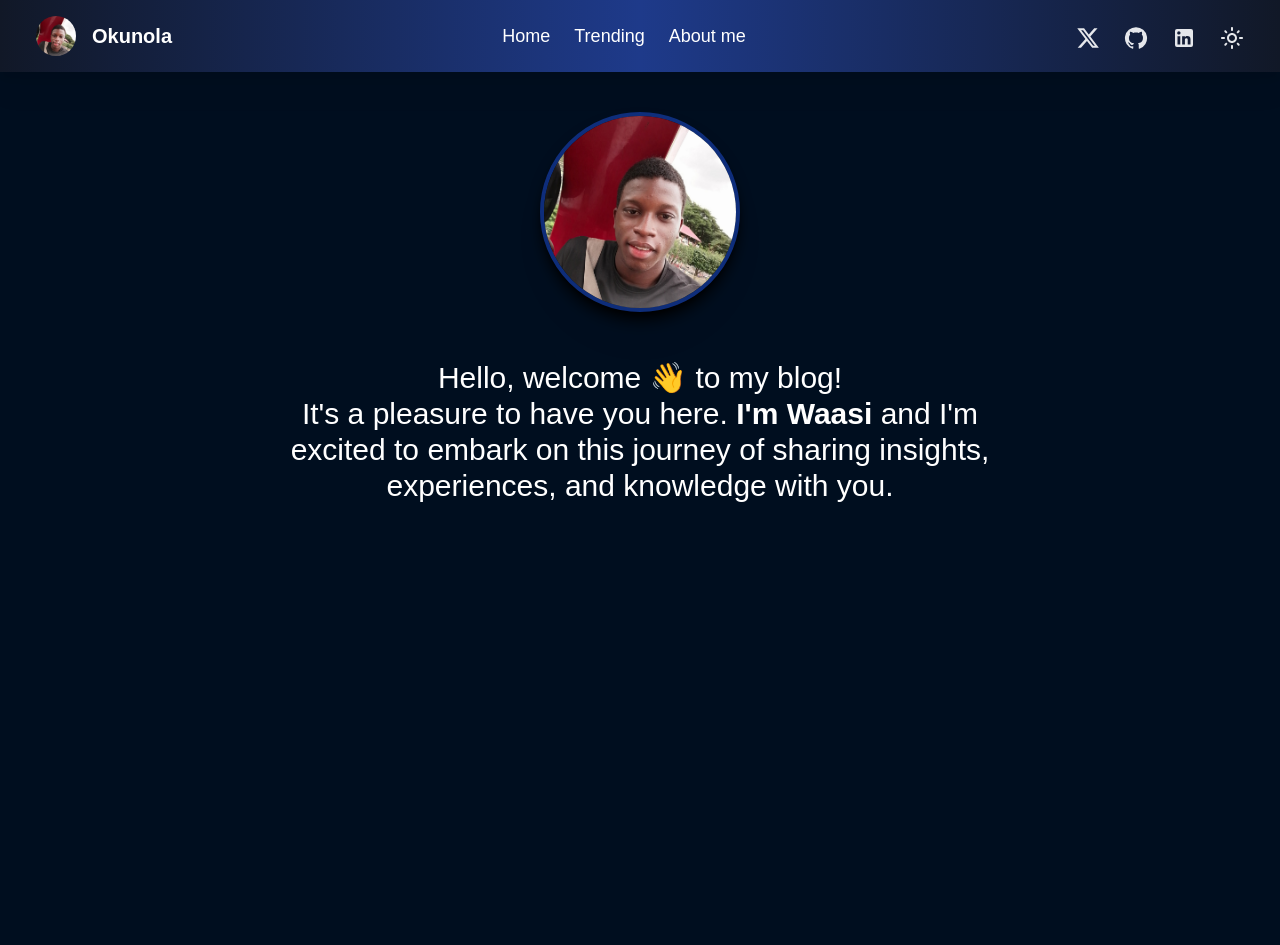
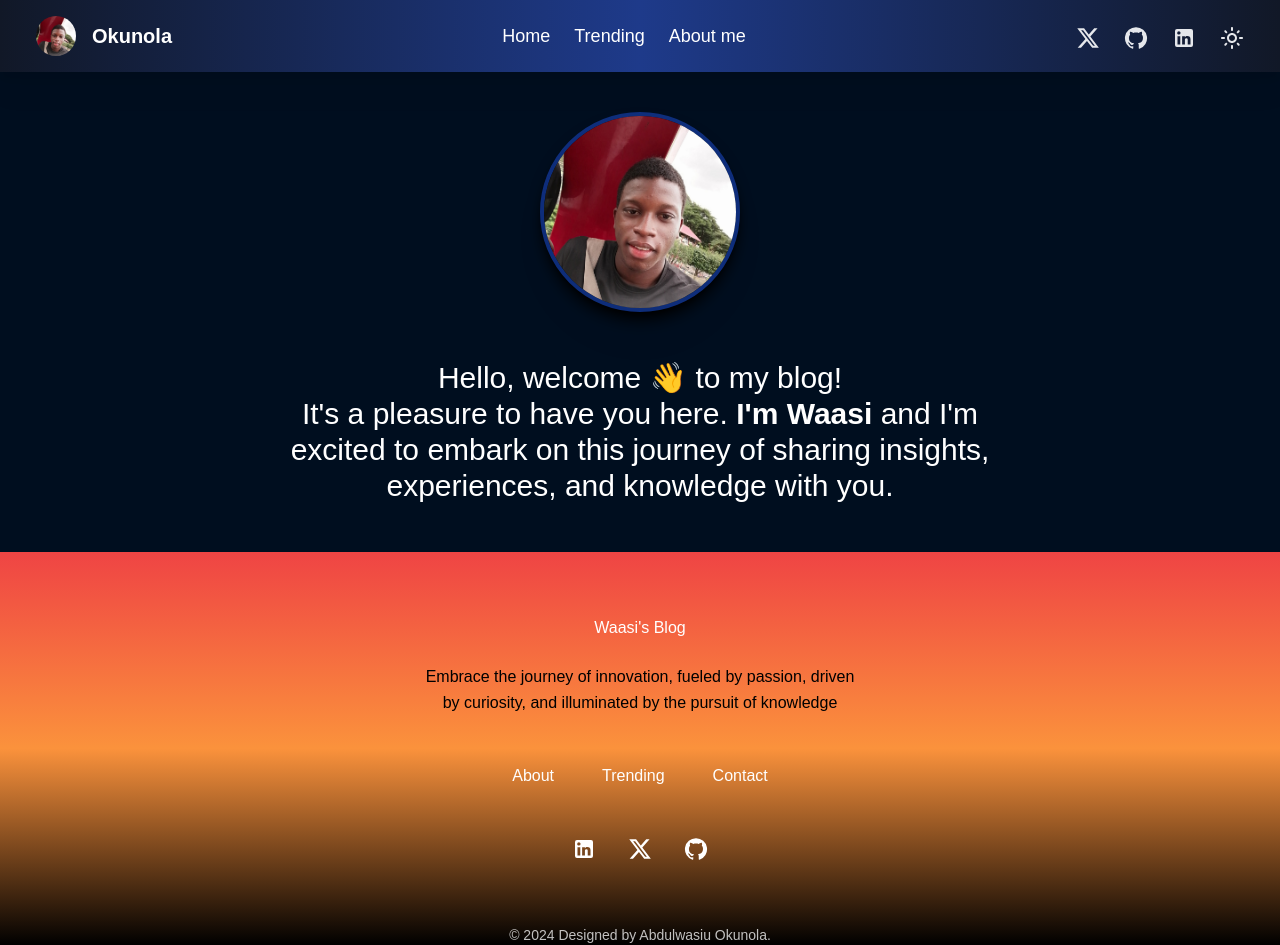
Before and after one commit to Okunola11/Nextjs-Mdx-Blog, a Next.js app: page /about in a window 1280 px wide. Before the commit the page ends 800 px from the top, so only its background shows below. Built offline with nearby package versions, Linux system fonts and the light colour scheme.

Commit message:
Added Footer

```diff
--- /dev/null
+++ b/app/components/Footer.tsx
@@ -0,0 +1,92 @@
+import Link from "next/link";
+import LinkedInIcon from "@mui/icons-material/LinkedIn";
+import GitHubIcon from "@mui/icons-material/GitHub";
+import XIcon from "@mui/icons-material/X";
+
+const currentYear = new Date().getFullYear();
+
+export default function Footer() {
+  //bg-gradient-to-b from-purple via-slate-900 to-black
+  return (
+    <footer className="bg-gradient-to-b from-[#ef4444] via-[#fb923c] to-black">
+      <div className="mx-auto max-w-5xl px-4 py-16 sm:px-6 lg:px-8">
+        <div className="flex justify-center text-white">Waasi's Blog</div>
+
+        <p className="mx-auto mt-6 max-w-md text-center leading-relaxed text-black">
+          Embrace the journey of innovation, fueled by passion, driven by
+          curiosity, and illuminated by the pursuit of knowledge
+        </p>
+
+        <ul className="mt-12 flex flex-wrap justify-center gap-6 md:gap-8 lg:gap-12">
+          <li>
+            <Link
+              className="transition text-white hover:text-white/75"
+              href="/about"
+            >
+              About
+            </Link>
+          </li>
+
+          <li>
+            <Link
+              className="transition text-white hover:text-white/75"
+              href="/trending"
+            >
+              Trending
+            </Link>
+          </li>
+
+          <li>
+            <Link
+              className="transition text-white hover:text-white/75"
+              href="#"
+            >
+              Contact
+            </Link>
+          </li>
+        </ul>
+
+        <ul className="mt-12 flex justify-center gap-6 md:gap-8">
+          <li>
+            <Link
+              href="https://www.linkedin.com/in/waas"
+              rel="noreferrer"
+              target="_blank"
+              className="transition text-white hover:text-white/75"
+            >
+              <span className="sr-only">LinkedIn</span>
+              <LinkedInIcon />
+            </Link>
+          </li>
+
+          <li>
+            <Link
+              href="https://twitter.com/AbdulAyo4"
+              rel="noreferrer"
+              target="_blank"
+              className="transition text-white hover:text-white/75"
+            >
+              <span className="sr-only">X</span>
+              <XIcon />
+            </Link>
+          </li>
+
+          <li>
+            <Link
+              href="https://github.com/okunola11"
+              rel="noreferrer"
+              target="_blank"
+              className="transition text-white hover:text-white/75"
+            >
+              <span className="sr-only">GitHub</span>
+              <GitHubIcon />
+            </Link>
+          </li>
+        </ul>
+      </div>
+      <div className="text-center text-sm text-white/75">
+        &copy; {currentYear} Designed by Abdulwasiu Okunola.
+      </div>
+    </footer>
+  );
+}
--- a/app/components/Header.tsx
+++ b/app/components/Header.tsx
@@ -32,7 +32,7 @@ export default function Header() {
 
   return (
     <>
-      <header className="bg-white dark:bg-gradient-to-r from-gray-900 via-blue-900 to-gray-900 p-1 sticky top-0 drop-shadow-xl z-10">
+      <header className="bg-white dark:bg-gradient-to-r from-gray-900 via-blue-900 to-gray-900 p-1 sticky top-0 drop-shadow-xl z-20">
         <div className="mx-auto max-w-screen-xl px-4 sm:px-6 lg:px-8">
           <div className="flex h-16 items-center justify-between">
             <div className="flex gap-2 items-center md:gap-4">
--- a/app/layout.tsx
+++ b/app/layout.tsx
@@ -1,5 +1,6 @@
 import "./globals.css";
 import Header from "./components/Header";
+import Footer from "./components/Footer";
 import { Metadata } from "next";
 
 export const metadata: Metadata = {
@@ -19,6 +20,7 @@ export default function RootLayout({
         <main className="prose prose-xl prose-slate dark:prose-invert max-w-none mx-auto">
           {children}
         </main>
+        <Footer />
       </body>
     </html>
   );
--- a/app/trending/page.tsx
+++ b/app/trending/page.tsx
@@ -20,7 +20,7 @@ export default async function Trending() {
   const topTags = getMostOccurringTags(flattenedArray, 5);
 
   return (
-    <div className="text-black dark:text-white p-4 mx-auto max-w-[800px]">
+    <div className="h-screen text-black dark:text-white p-4 mx-auto max-w-[800px]">
       <p>
         Explore the latest buzz: Dive into the trending topics captivating
         minds.
```
Also changed, not shown: public/robots.txt.
